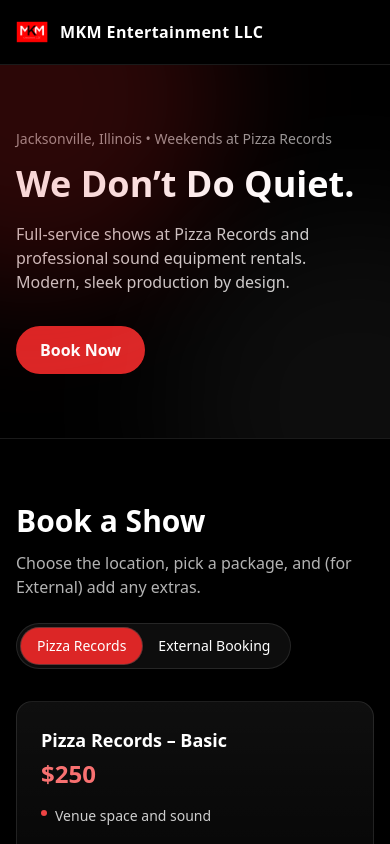
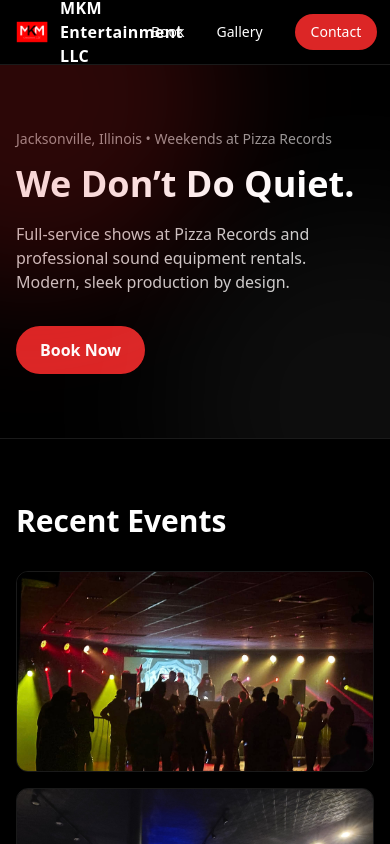
Before and after one commit to mdog48765/mkm-site, a React (Vite) app: page / in a window 390 px wide. Shown: the top 844 px of the page. Built offline with nearby package versions, Linux system fonts and the light colour scheme.

Commit message:
UI: restore top nav + smooth scroll; keep gallery under hero

```diff
--- a/src/App.jsx
+++ b/src/App.jsx
@@ -36,16 +36,8 @@ export default function App() {
   /* ===== Packages & Add-ons ===== */
   const pizzaPackages = useMemo(
     () => [
-      {
-        title: "Pizza Records – Basic",
-        price: "$250",
-        features: ["Venue space and sound"],
-      },
-      {
-        title: "Pizza Records – Preferred",
-        price: "$300",
-        features: ["Venue space", "Sound", "Lighting"],
-      },
+      { title: "Pizza Records – Basic", price: "$250", features: ["Venue space and sound"] },
+      { title: "Pizza Records – Preferred", price: "$300", features: ["Venue space", "Sound", "Lighting"] },
       {
         title: "Pizza Records – Preferred PLUS",
         price: "$350",
@@ -134,7 +126,7 @@ export default function App() {
   function scrollToId(id) {
     const el = document.querySelector(id);
     if (!el) return;
-    const y = el.getBoundingClientRect().top + window.scrollY - 80;
+    const y = el.getBoundingClientRect().top + window.scrollY - 80; // account for sticky header
     window.scrollTo({ top: y, behavior: "smooth" });
   }
 
@@ -167,7 +159,6 @@ export default function App() {
     const formEl = e.currentTarget;
     const form = new FormData(formEl);
 
-    // include cart context
     const payload = {
       name: form.get("name") || "",
       email: form.get("email") || "",
@@ -204,9 +195,14 @@ export default function App() {
   return (
     <div className="min-h-screen bg-black text-white selection:bg-red-600/40">
       {/* Header */}
-      <header className="sticky top-0 z-40 bg-black/70 backdrop-blur border-b border-white/10">
+      <header className="sticky top-0 z-50 bg-black/80 backdrop-blur border-b border-white/10">
   <div className="mx-auto max-w-7xl h-16 px-4 sm:px-6 lg:px-8 flex items-center justify-between">
-          <a href="#home" className="flex items-center gap-3">
+    {/* Logo */}
+    <a
+      href="#home"
+      onClick={(e) => { e.preventDefault(); scrollToId("#home"); }}
+      className="flex items-center gap-3"
+    >
       {logoBroken ? (
         <div className="h-8 w-8 rounded bg-red-600" aria-label="MKM Logo" />
       ) : (
@@ -219,10 +215,28 @@ export default function App() {
       )}
       <span className="font-semibold tracking-wide">MKM Entertainment LLC</span>
     </a>
-          <nav className="hidden md:flex items-center gap-8 text-sm">
-            <a href="#book" className="hover:text-red-400">Book</a>
-            <a href="#gallery" className="hover:text-red-400">Gallery</a>
-            <a href="#contact" className="inline-flex items-center rounded-full bg-red-600 px-4 py-2 font-medium hover:bg-red-500 transition">
+
+    {/* Nav */}
+    <nav className="flex items-center gap-8 text-sm">
+      <a
+        href="#book"
+        onClick={(e) => { e.preventDefault(); scrollToId("#book"); }}
+        className="hover:text-red-400"
+      >
+        Book
+      </a>
+      <a
+        href="#gallery"
+        onClick={(e) => { e.preventDefault(); scrollToId("#gallery"); }}
+        className="hover:text-red-400"
+      >
+        Gallery
+      </a>
+      <a
+        href="#contact"
+        onClick={(e) => { e.preventDefault(); scrollToId("#contact"); }}
+        className="inline-flex items-center rounded-full bg-red-600 px-4 py-2 font-medium hover:bg-red-500 transition"
+      >
         Contact
       </a>
     </nav>
@@ -243,9 +257,32 @@ export default function App() {
             Modern, sleek production by design.
           </p>
           <div className="mt-8">
-            <a href="#book" className="inline-flex items-center rounded-full bg-red-600 px-6 py-3 font-semibold hover:bg-red-500 transition">
+            {/* Smooth-scroll to Booking */}
+            <a
+              href="#book"
+              onClick={(e) => { e.preventDefault(); scrollToId("#book"); }}
+              className="inline-flex items-center rounded-full bg-red-600 px-6 py-3 font-semibold hover:bg-red-500 transition"
+            >
               Book Now
             </a>
+          </div>
+        </div>
+      </section>
+
+      {/* Gallery (moved up under hero) */}
+      <section id="gallery" className="py-16 border-t border-white/10">
+        <div className="mx-auto max-w-7xl px-4 sm:px-6 lg:px-8">
+          <h2 className="text-3xl sm:text-4xl font-bold">Recent Events</h2>
+          <div className="mt-8 grid gap-4 sm:grid-cols-2 lg:grid-cols-3">
+            {GALLERY_IMAGES.map((src, i) => (
+              <img
+                key={src}
+                src={src}
+                alt={`Event photo ${i + 1}`}
+                className="aspect-video object-cover rounded-xl border border-white/10"
+                loading="lazy"
+              />
+            ))}
           </div>
         </div>
       </section>
@@ -418,24 +455,6 @@ export default function App() {
         </div>
       </section>
 
-      {/* Gallery */}
-      <section id="gallery" className="py-16 border-t border-white/10">
-        <div className="mx-auto max-w-7xl px-4 sm:px-6 lg:px-8">
-          <h2 className="text-3xl sm:text-4xl font-bold">Recent Events</h2>
-          <div className="mt-8 grid gap-4 sm:grid-cols-2 lg:grid-cols-3">
-            {GALLERY_IMAGES.map((src, i) => (
-              <img
-                key={src}
-                src={src}
-                alt={`Event photo ${i + 1}`}
-                className="aspect-video object-cover rounded-xl border border-white/10"
-                loading="lazy"
-              />
-            ))}
-          </div>
-        </div>
-      </section>
-
       {/* Contact & Booking */}
       <section id="contact" className="py-16 border-t border-white/10">
         <div className="mx-auto max-w-7xl px-4 sm:px-6 lg:px-8">
@@ -575,9 +594,27 @@ export default function App() {
         <div className="mx-auto max-w-7xl px-4 sm:px-6 lg:px-8 text-sm flex flex-col md:flex-row items-center justify-between gap-4">
           <p className="text-white/60">© {new Date().getFullYear()} MKM Entertainment LLC. All rights reserved.</p>
           <div className="flex items-center gap-6">
-            <a href="#book" className="hover:text-red-400">Book</a>
-            <a href="#gallery" className="hover:text-red-400">Gallery</a>
-            <a href="#contact" className="hover:text-red-400">Contact</a>
+            <a
+              href="#book"
+              onClick={(e) => { e.preventDefault(); scrollToId("#book"); }}
+              className="hover:text-red-400"
+            >
+              Book
+            </a>
+            <a
+              href="#gallery"
+              onClick={(e) => { e.preventDefault(); scrollToId("#gallery"); }}
+              className="hover:text-red-400"
+            >
+              Gallery
+            </a>
+            <a
+              href="#contact"
+              onClick={(e) => { e.preventDefault(); scrollToId("#contact"); }}
+              className="hover:text-red-400"
+            >
+              Contact
+            </a>
           </div>
           <div className="text-white/60">
             MKM Line:{" "}
```
Lines whose indentation alone changed are shown as unchanged.
